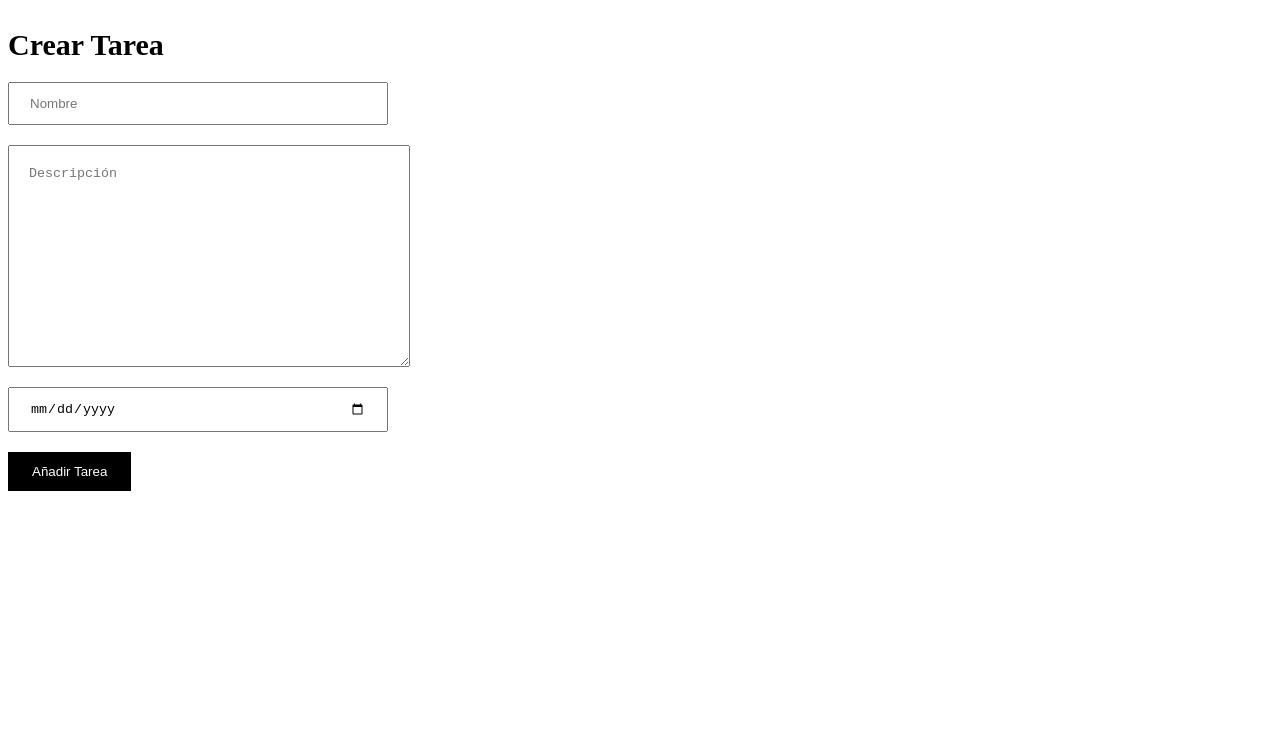
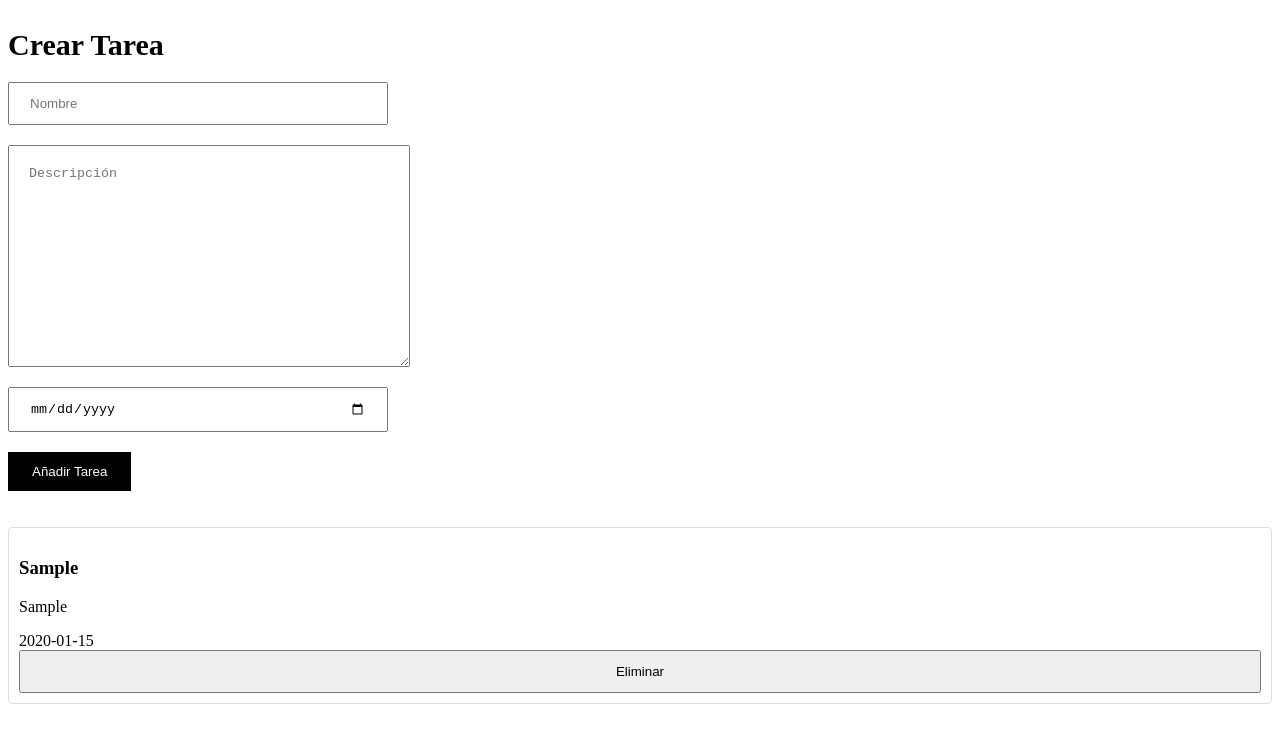
Before and after one commit to camilo859/GTP, a Vue app in the folder tareas_pro/: page / in a window 1280 px wide. Both pictures are taken after typing "Sample", "Sample", "2020-01-15" into the empty fields and a click on the button "Añadir Tarea". Shown: the top 742 px of the page. Built offline with nearby package versions, Linux system fonts and the light colour scheme.

Commit message:
Agregar botón de eliminar tareas

```diff
--- a/tareas_pro/src/App.vue
+++ b/tareas_pro/src/App.vue
@@ -1,14 +1,18 @@
 <script setup>
 import TaskForm from './components/TaskForm.vue'
+import MyTasks from './components/MyTasks.vue'
+import { useTask } from '@/composables/useTask'
+
+const { addItem } = useTask()
 </script>
 
 <template>
   <TaskForm @add-task="addItem" />
+  <MyTasks />
 </template>
 
 <style scoped>
-
-body{
+body {
   padding: 0;
   margin: 0;
 }
--- a/tareas_pro/src/components/MyTasks.vue
+++ b/tareas_pro/src/components/MyTasks.vue
@@ -0,0 +1,44 @@
+<template>
+  <div>
+    <ul>
+      <li v-for="(item, index) in items" :key="index">
+        <div>
+          <h3>{{ item.nombre }}</h3>
+          <p>{{ item.descripcion }}</p>
+          <span>{{ item.fecha }}</span>
+        </div>
+        <button @click="removeItem(index)">Eliminar</button>
+      </li>
+    </ul>
+  </div>
+</template>
+
+<script setup>
+import { useTask } from '@/composables/useTask'
+
+// Desestructuramos el composable para obtener los items y la función removeItem
+const { items, removeItem } = useTask()
+</script>
+
+<style scoped>
+ul {
+  list-style: none;
+  padding: 0;
+  display: flex;
+  flex-direction: column;
+}
+
+li {
+  display: flex;
+  flex-direction: column;
+  justify-content: space-between;
+  padding: 10px;
+  border: 1px solid #ddd;
+  border-radius: 4px;
+}
+
+button {
+  padding: 12px 10px;
+  cursor: pointer;
+}
+</style>
--- /dev/null
+++ b/tareas_pro/src/composables/useTask.js
@@ -0,0 +1,31 @@
+import { ref, onMounted, watch } from 'vue'
+
+const items = ref([]) //  FUERA de la función
+const initialized = ref(false) //  solo para no montar dos veces
+
+export function useTask() {
+  if (!initialized.value) {
+    const savedItems = localStorage.getItem('myTasks')
+    if (savedItems) {
+      items.value = JSON.parse(savedItems)
+    }
+    watch(items, (newValue) => {
+      localStorage.setItem('myTasks', JSON.stringify(newValue))
+    }, { deep: true })
+    initialized.value = true
+  }
+
+  const addItem = (task) => {
+    items.value.push(task)
+  }
+
+  const removeItem = (index) => {
+    items.value.splice(index, 1)
+  }
+
+  return {
+    items,
+    addItem,
+    removeItem
+  }
+}
```
